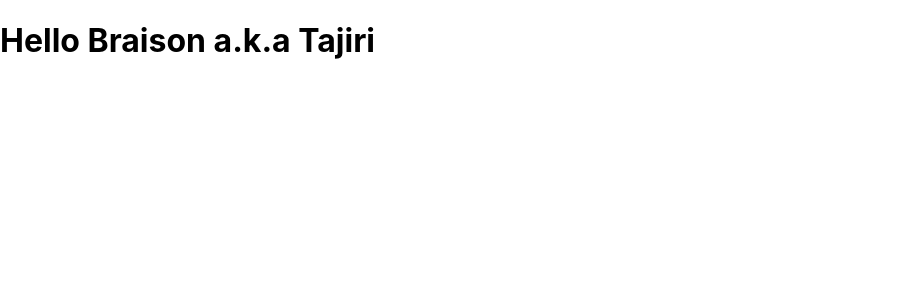
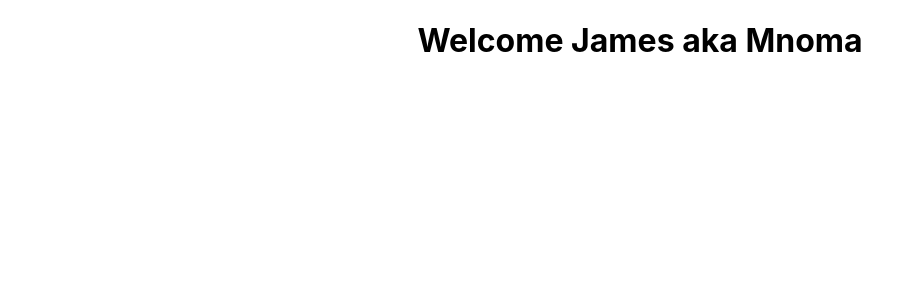
Before and after one commit to BraisonWabwire/hello-world, a React (Create React App) app: page / in a window 1280 px wide. Shown: the top 300 px of the page, without its empty margins (0-922 px from the left). Built offline with nearby package versions, Linux system fonts and the light colour scheme.

Commit message:
adjusting the welcome page

```diff
--- a/src/App.js
+++ b/src/App.js
@@ -7,16 +7,16 @@ import Counter from './components/counter';
 
 function App() {
   return (
-    // <div className="App">
-      <Greet name='Braison' heroname='Tajiri'/>
-    /* //     <h1>This is childrenprops</h1> */
-    //     </Greet>
-    //   <Greet name='Wabwire' heroname='mkuu'>
-    //     <button > Action </button>
-    //   </Greet>
-      // <Greet name='Daniel' heroname='ule msee'/>
-    //   <Welcome name='James' heroname='Mnoma'></Welcome>
-    // </div>
+    <div className="App">
+      {/* <Greet name='Braison' heroname='Tajiri'>
+        <h1>This is childrenprops</h1>
+      </Greet> */}
+      {/* <Greet name='Wabwire' heroname='mkuu'>
+        <button > Action </button>
+      </Greet> */}
+      {/* <Greet name='Daniel' heroname='ule msee' /> */}
+      <Welcome name='James' heroname='Mnoma'></Welcome>
+    </div>
     // <Message></Message>
     // <Counter></Counter>
 
--- a/src/components/welcome.js
+++ b/src/components/welcome.js
@@ -2,7 +2,8 @@ import React, { Component } from "react";
 
 class Welcome extends Component{
     render(){
-        return <h1>Welcome {this.props.name} aka {this.props.heroname}</h1>
+        const {name,heroname}=this.props
+        return <h1>Welcome {name} aka {heroname}</h1>
     }
 }
 export default Welcome
```
